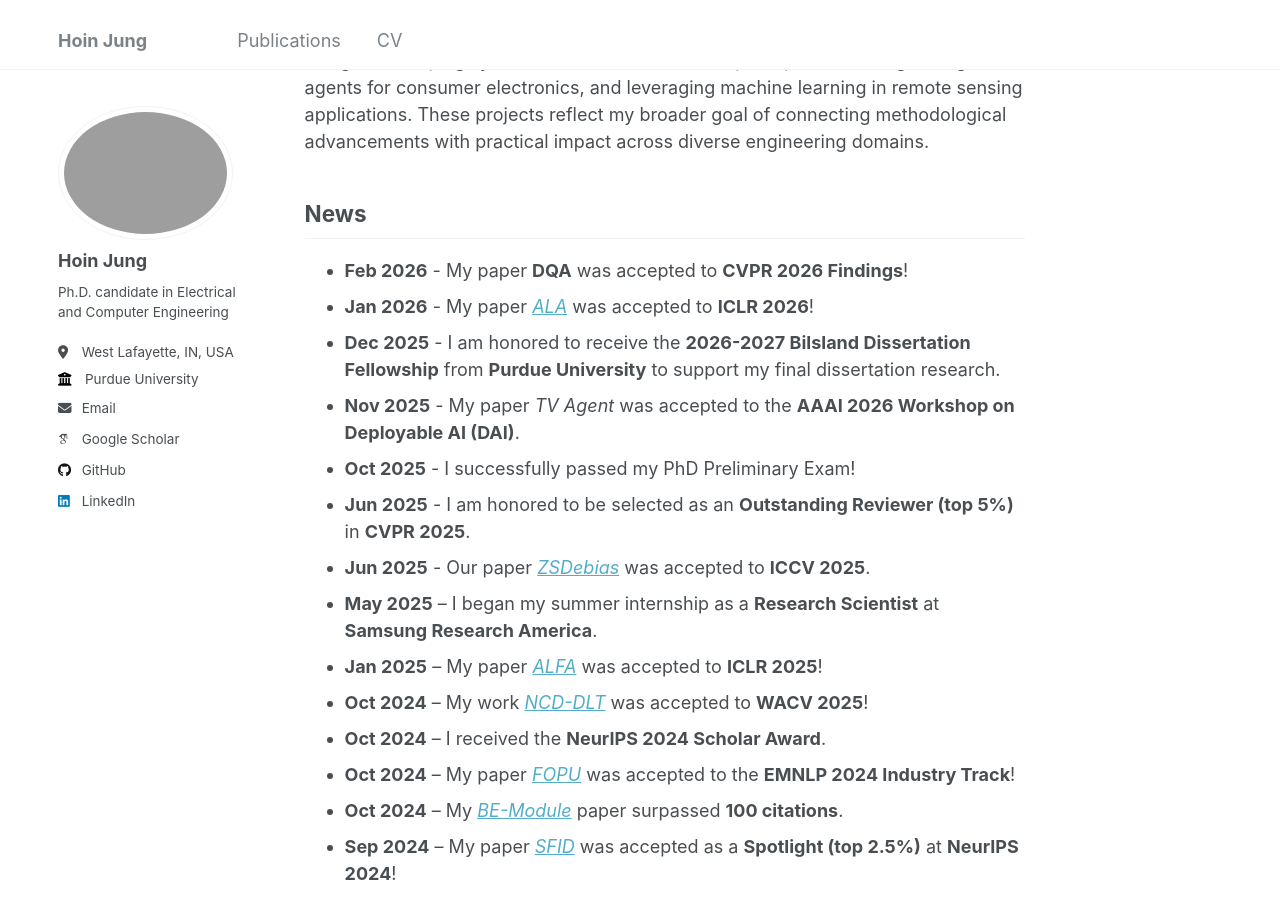
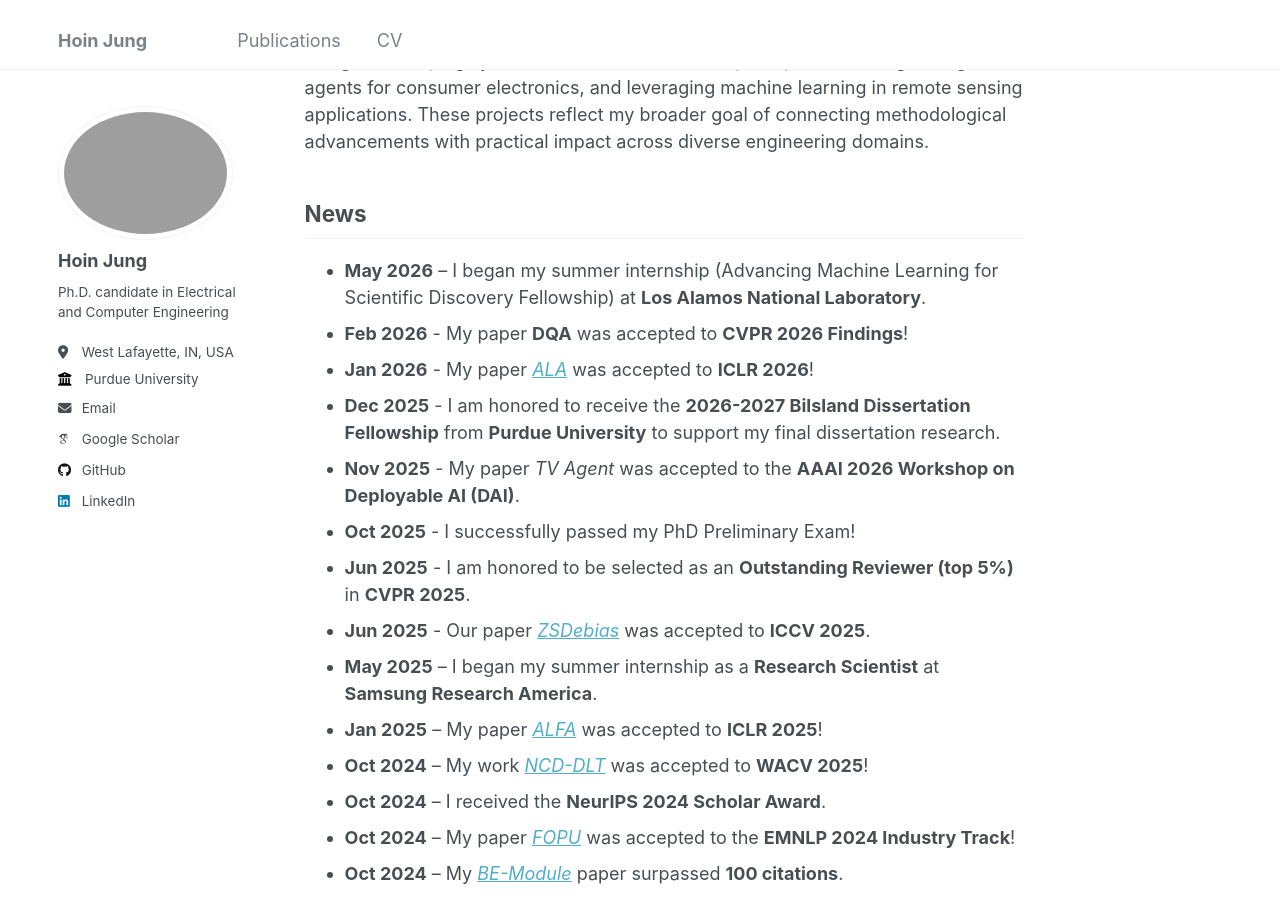
Before and after one commit to HoinJung/hoinjung.github.io, a Jekyll site: the page built from _pages/about.md, in a window 1280 px wide and 900 px high, scrolled down 395 px. Built offline with Jekyll 4.4.1, drawn with Linux system fonts in a browser that asks for light colours; some web fonts are replaced.

Commit message:
Update about page with recent news and achievements

```diff
--- a/_pages/about.md
+++ b/_pages/about.md
@@ -10,6 +10,7 @@ I am a Ph.D. candidate in Electrical and Computer Engineering at Purdue Universi
 
 In addition to my foundational research, I am passionate about applying machine learning to solve tangible problems across various industries and engineering problems. My applied work involves using generative AI for complex engineering design, developing systems for industrial machine perception, creating intelligent agents for consumer electronics, and leveraging machine learning in remote sensing applications. These projects reflect my broader goal of connecting methodological advancements with practical impact across diverse engineering domains.
 ## News
+- **May 2026** – I began my summer internship (Advancing Machine Learning for Scientific Discovery Fellowship) at **Los Alamos National Laboratory**.
 - **Feb 2026** - My paper **DQA** was accepted to **CVPR 2026 Findings**!
 - **Jan 2026** - My paper [*ALA*](https://openreview.net/forum?id=u02Tgg4UYg&nesting=2&sort=date-desc) was accepted to **ICLR 2026**!
 - **Dec 2025** - I am honored to receive the **2026-2027 Bilsland Dissertation Fellowship** from **Purdue University** to support my final dissertation research.
```
